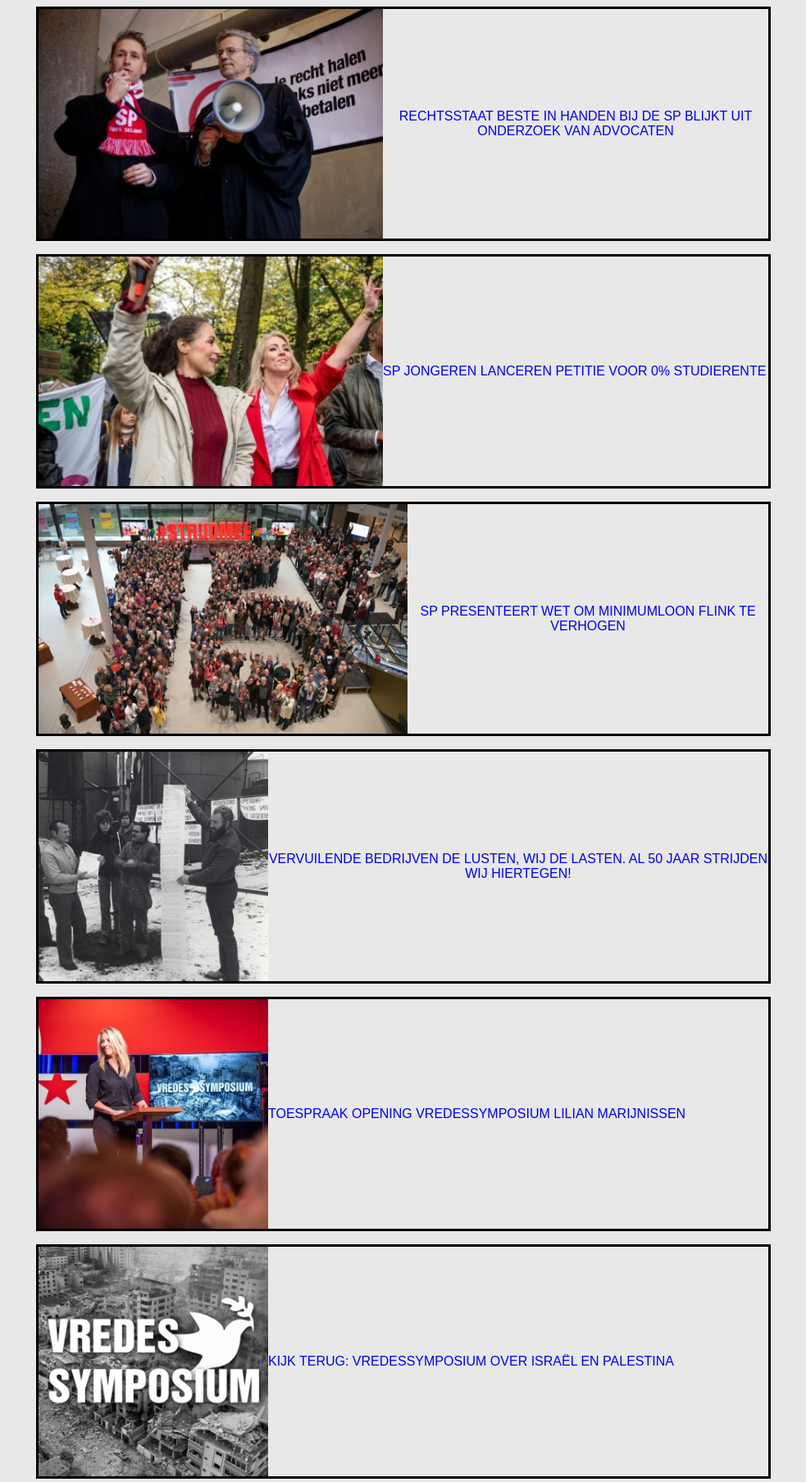
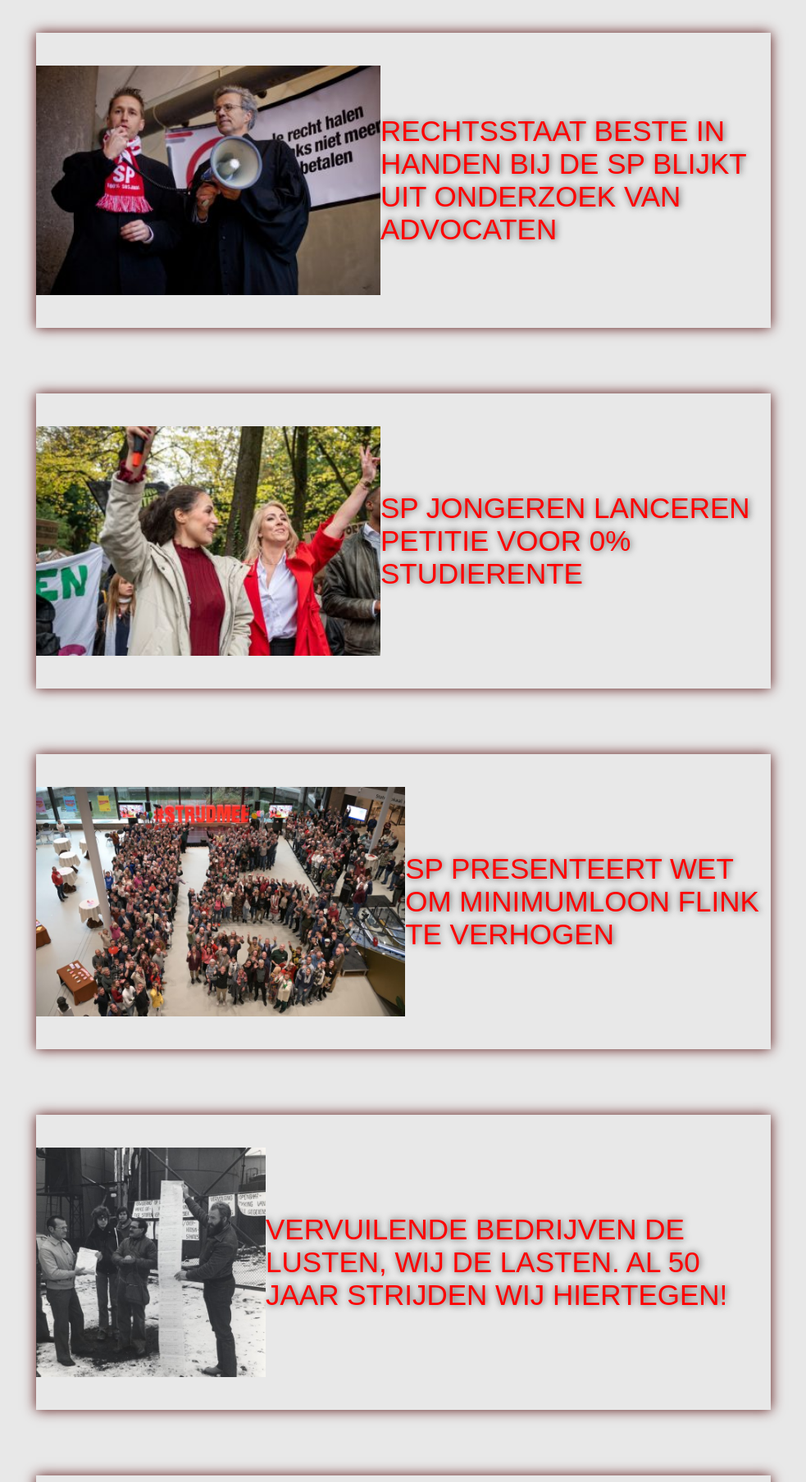
Before and after one commit to MaenZaza/Project2, a PHP site: page /Nieuws.php in a window 1280 px wide. Shown: the part 145-1953 px from the top of the page at 82% size, without its empty margins (148-1131 px from the left). Run offline with PHP 8.4, Linux system fonts and the light colour scheme; data comes from the database, SQL or seed files in the repository.

Commit message:
pushing C

```diff
--- a/Style2.css
+++ b/Style2.css
@@ -5,11 +5,13 @@
   grid-column-gap: 35px;
   margin: 15px 100px;
 }
-#indexPage img{
+
+#indexPage img {
   top: 0%;
   height: 25vh;
 }
-#indexPage a{
+
+#indexPage a {
   color: #000000;
 }
 
@@ -25,7 +27,7 @@
   box-shadow: 0px 0px 6px 7px rgba(0, 0, 0, 0.45);
   width: 19vw;
   flex-direction: column;
-    justify-content: center;
+  justify-content: center;
 
 }
 
@@ -98,18 +100,21 @@
 
 .nieuwsp {
   display: flex;
-  margin: 1vh 0px;
-  border: solid 3px black;
-  height: 35vh;
+  margin: 5vh 0px;
+  height: 45vh;
   align-items: center;
-  text-align: center;
+  justify-content: center;
+  box-shadow: 0px 0px 15px 0px #5a1313;
+  font-size: 35px;
+  color: #ff0000;
+  text-shadow: 1px 0px 9px #000000ba;
 }
-.nieuwsp img{
+
+.nieuwsp img {
+
   height: 35vh;
 }
-.nieuwsp a{
-  color: #000;
-}
+
 
 .np1 {
   grid-area: nieuwsp1;
@@ -414,13 +419,14 @@
 #Npagina {
   display: grid;
   grid-template-areas:
-  'Title Title'
-  'NieuwsT Foto';
+    'Title Title'
+    'NieuwsT Foto';
   margin: 20px 130px;
   border: solid 1px red;
   box-shadow: -7px -1px 20px 4px black;
   background-color: #e9dbdb;
 }
+
 .title {
   grid-area: Title;
   color: #ff0000;
@@ -428,6 +434,7 @@
   height: 15vh;
   width: 80vw;
 }
+
 .foto {
   grid-area: Foto;
   display: flex;
@@ -435,10 +442,12 @@
   height: 60vh;
   width: 46vw;
 }
-#Npagina img{
+
+#Npagina img {
   max-height: 90%;
 
 }
+
 .tekst {
   grid-area: NieuwsT;
   margin: 0px -20px 0px 25px;
```
